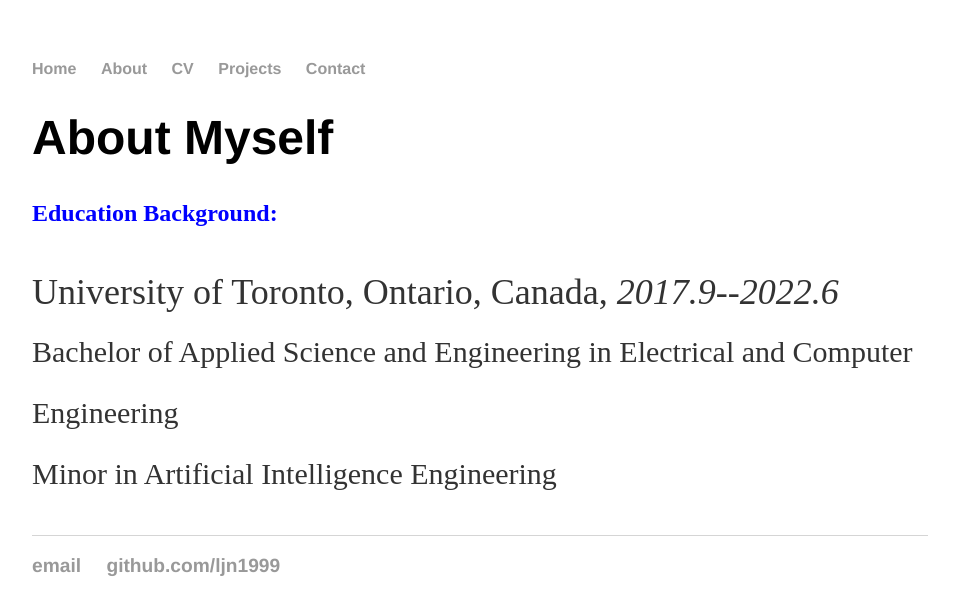
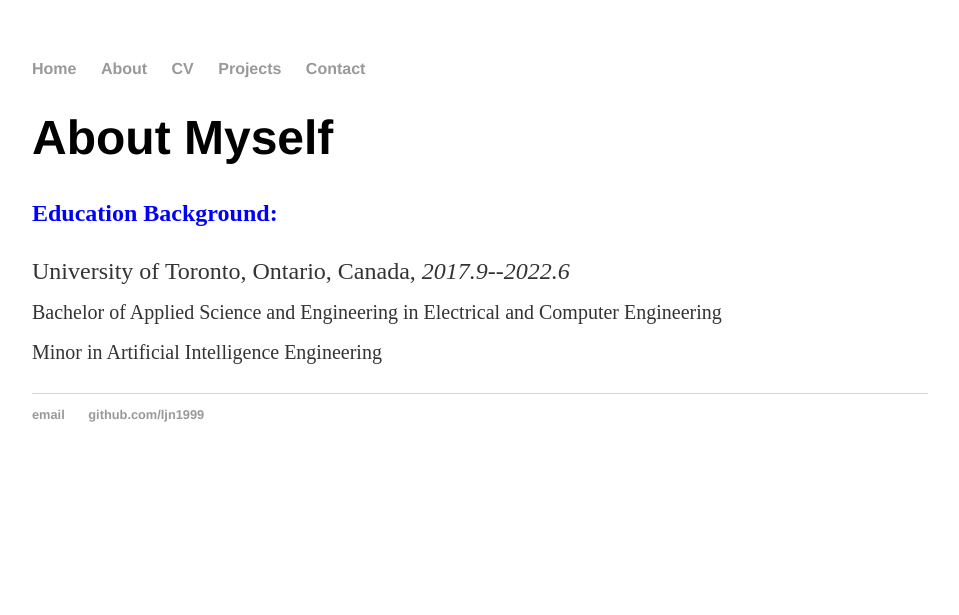
Before and after one commit to ljn1999/ljn1999.github.io, a Jekyll site: the page built from about/index.html, in a window 1280 px wide. Shown: the top 615 px of the page, without its empty margins (160-1119 px from the left). Built offline with Jekyll 4.4.1, drawn with Linux system fonts in a browser that asks for light colours.

Commit message:
Update index.html

```diff
--- a/about/index.html
+++ b/about/index.html
@@ -6,7 +6,7 @@
 <div class="blurb">
 	<h1>About Myself</h1>
 
-	<p><font size="5" color="blue"><b>Education Background:</b></p>
+	<p><font size="5" color="blue"><b>Education Background:</b></font></p>
 
 	<p>University of Toronto, Ontario, Canada, <em>2017.9--2022.6</em>
 	<br><sub>Bachelor of Applied Science and Engineering in Electrical and Computer Engineering
```
